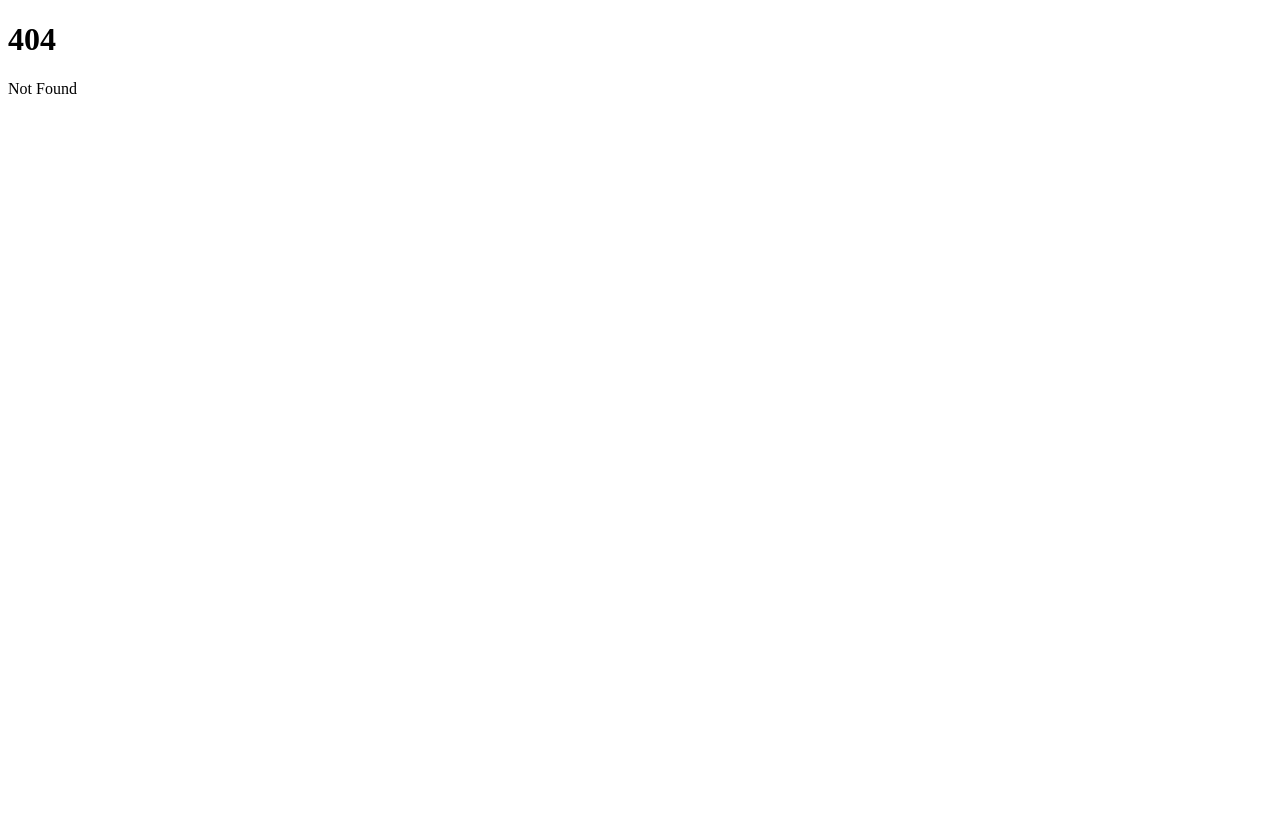
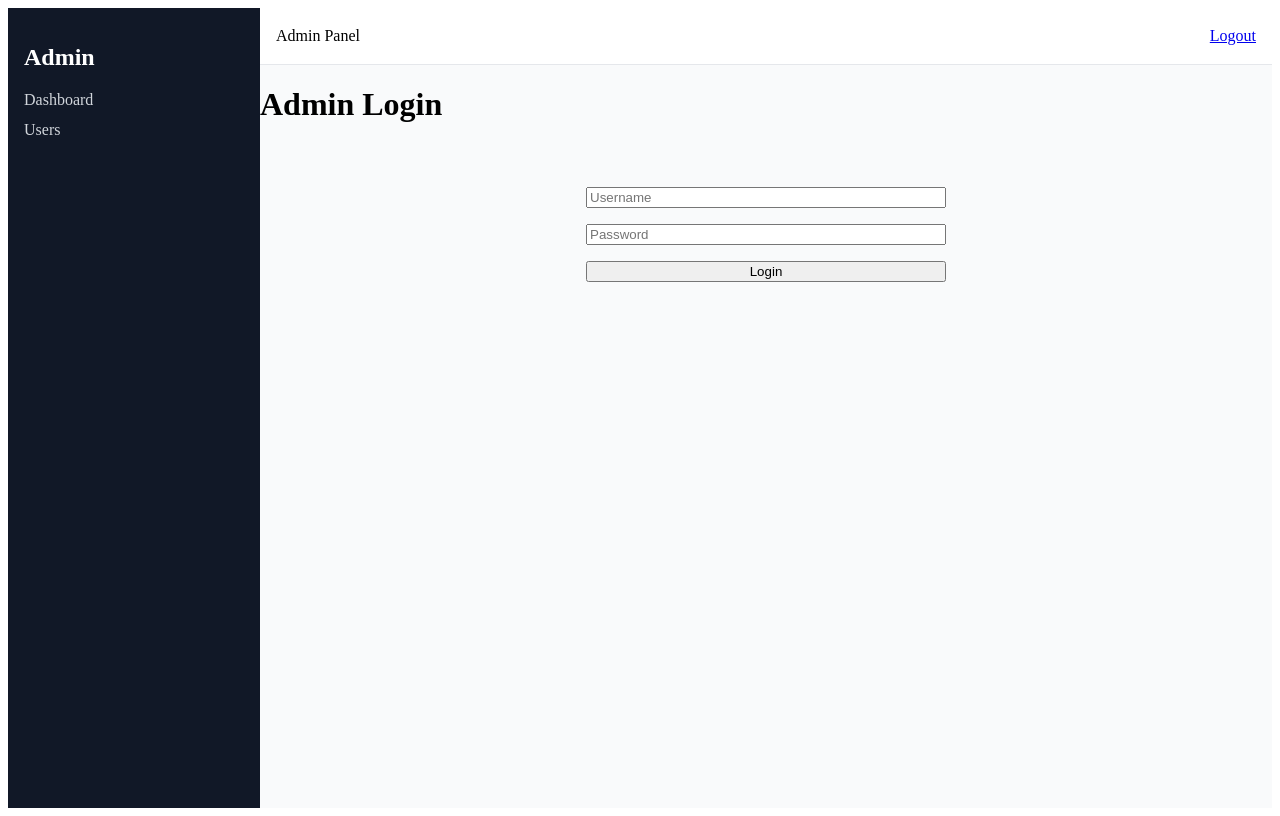
Before and after one commit to alvayonara/portfolio-frontend, a SvelteKit app: page /admin/login in a window 1280 px wide. Before the commit this address had no page. Built offline with nearby package versions, Linux system fonts and the light colour scheme; no server answers.

Commit message:
feat(login):  init login page

```diff
--- /dev/null
+++ b/src/routes/admin/+layout.server.ts
@@ -0,0 +1,9 @@
+import { redirect } from '@sveltejs/kit';
+
+export const load = async ({ cookies, url }) => {
+  const token = cookies.get('access_token');
+  if (!token && url.pathname !== '/admin/login') {
+    throw redirect(302, '/admin/login');
+  }
+  return {};
+};
--- /dev/null
+++ b/src/routes/admin/+layout.svelte
@@ -0,0 +1,52 @@
+<script lang="ts">
+	export let data;
+</script>
+
+<div class="admin-layout">
+	<aside class="sidebar">
+		<h2>Admin</h2>
+		<nav>
+			<a href="/admin/dashboard">Dashboard</a>
+			<a href="/admin/users">Users</a>
+		</nav>
+	</aside>
+	<main class="content">
+		<header class="topbar">
+			<span>Admin Panel</span>
+			<a href="/admin/login">Logout</a>
+		</header>
+		<slot />
+	</main>
+</div>
+
+<style>
+	.admin-layout {
+		display: flex;
+		min-height: 100vh;
+	}
+	.sidebar {
+		width: 220px;
+		background: #111827;
+		color: white;
+		padding: 1rem;
+	}
+	.sidebar a {
+		display: block;
+		color: #d1d5db;
+		margin-top: 0.75rem;
+		text-decoration: none;
+	}
+	.content {
+		flex: 1;
+		background: #f9fafb;
+	}
+	.topbar {
+		height: 56px;
+		background: white;
+		border-bottom: 1px solid #e5e7eb;
+		display: flex;
+		justify-content: space-between;
+		align-items: center;
+		padding: 0 1rem;
+	}
+</style>
--- /dev/null
+++ b/src/routes/admin/dashboard/+page.svelte
@@ -0,0 +1,2 @@
+<h1>Dashboard</h1>
+<p>Welcome to the admin dashboard.</p>
--- /dev/null
+++ b/src/routes/admin/login/+page.svelte
@@ -0,0 +1,68 @@
+<script lang="ts">
+  let username = "";
+  let password = "";
+  let error = "";
+  let loading = false;
+
+  console.log("API BASE:", import.meta.env.VITE_API_BASE_URL);
+
+  async function login() {
+    error = "";
+    loading = true;
+
+    try {
+      const res = await fetch(
+        `${import.meta.env.VITE_API_BASE_URL}/auth/login`,
+        {
+          method: "POST",
+          headers: { "Content-Type": "application/json" },
+          body: JSON.stringify({ username, password }),
+        },
+      );
+
+      if (!res.ok) {
+        throw new Error("Invalid credentials");
+      }
+
+      const data = await res.json();
+      await fetch("/admin/session", {
+        method: "POST",
+        headers: { "Content-Type": "application/json" },
+        body: JSON.stringify({ token: data.accessToken }),
+      });
+
+      window.location.href = "/admin/dashboard";
+    } catch (e) {
+      error = "Invalid username or password";
+    } finally {
+      loading = false;
+    }
+  }
+</script>
+
+<h1>Admin Login</h1>
+<div class="login-box">
+  <input placeholder="Username" bind:value={username} />
+  <input type="password" placeholder="Password" bind:value={password} />
+  <button on:click={login} disabled={loading}>
+    {loading ? "Logging in..." : "Login"}
+  </button>
+
+  {#if error}
+    <p class="error">{error}</p>
+  {/if}
+</div>
+
+<style>
+  .login-box {
+    max-width: 360px;
+    margin: 4rem auto;
+    display: flex;
+    flex-direction: column;
+    gap: 1rem;
+  }
+
+  .error {
+    color: red;
+  }
+</style>
--- /dev/null
+++ b/src/routes/admin/logout/+server.ts
@@ -0,0 +1,6 @@
+import { redirect } from "@sveltejs/kit";
+
+export async function POST({ cookies }) {
+    cookies.delete('access_token', { path: '/'});
+    throw redirect(302, '/admin/login');
+}
--- /dev/null
+++ b/src/routes/admin/session/+server.ts
@@ -0,0 +1,13 @@
+import { json } from "@sveltejs/kit";
+
+export async function POST({ request, cookies }) {
+    const {token} = await request.json();
+
+    cookies.set('access_token', token, {
+        path: '/',
+        httpOnly: true,
+        sameSite: 'lax',
+        secure: false // TODO: change in prod due https
+    });
+    return json({success: true});
+}
```
Also changed, not shown: src/lib/api/backend.ts (added, +15 -0 lines).
